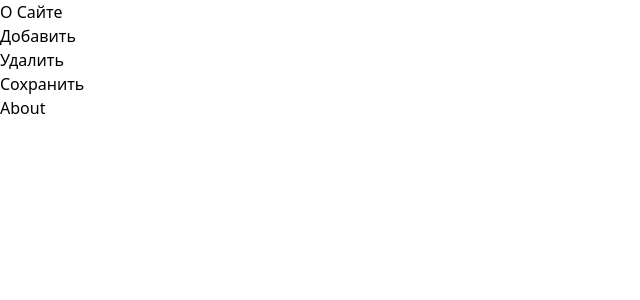
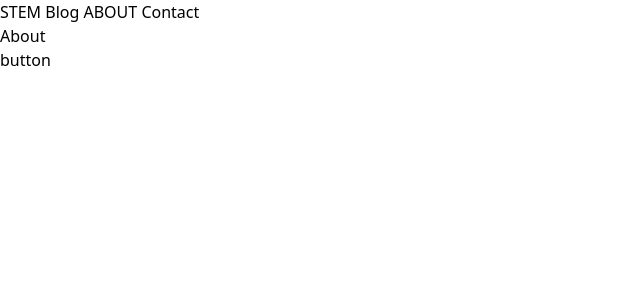
Before and after one commit to nurbekomar/StemBlog, a Django app: page /about/ in a window 1280 px wide. Shown: the top 300 px of the page, without its empty margins (0-640 px from the left). Run offline with Django 4.2, Linux system fonts and the light colour scheme; some libraries are stand-ins or nearby versions.

Commit message:
add menu

```diff
--- a/blog/templates/blog/about.html
+++ b/blog/templates/blog/about.html
@@ -2,4 +2,5 @@
 
 {% block content %}
 <h1>{{title}}</h1>
+<a href="{% url  'home' %}">button</a>
 {% endblock content %}
--- a/blog/templates/blog/base.html
+++ b/blog/templates/blog/base.html
@@ -14,7 +14,7 @@
         {% block mainmenu %}
         <ul>
             {% for m in menu %}
-            <li>{{m}}</li>
+            <a href="{% url m.url_name %}">{{m.title}}</a>
             {% endfor %}
         </ul>
         {% endblock mainmenu %}
--- a/blog/templates/blog/index.html
+++ b/blog/templates/blog/index.html
@@ -7,6 +7,7 @@
     <li>
         <h3>{{p.title}}</h3>
         <p>{{p.content}}</p>
+        <a href="{{ p.get_absolute_url }}">read post</a>
         <hr>
     </li>
     {% endfor %}
--- a/blog/urls.py
+++ b/blog/urls.py
@@ -2,6 +2,9 @@ from django.urls import path
 from blog.views import *
 
 urlpatterns = [
-    path("", index),
-    path("about/", about)
+    path("", index, name="home"),
+    path("blog/", blog, name="blog"),
+    path("about/", about, name="about"),
+    path("contact/", contact, name="contact"),
+    path("post/<int:post_id>", show_post, name="post")
 ]
--- a/blog/views.py
+++ b/blog/views.py
@@ -3,17 +3,37 @@ from django.http import HttpResponse, HttpResponseNotFound
 from blog.models import *
 # Create your views here.
 
-menu = ["О Сайте", "Добавить", "Удалить", "Сохранить"]
+menu = [{'title': "STEM", 'url_name': "home"},
+        {'title': "Blog", 'url_name': "blog"},
+        {'title': "ABOUT", 'url_name': "about"},
+        {'title': "Contact", 'url_name': "contact"}]
 
 
 def index(request):
     posts = Blog.objects.all()
-    return render(request, "blog/index.html", {"posts": posts, "menu": menu, "title": "Main Page"})
+    context = {
+        'posts': posts,
+        'menu': menu,
+        'title': 'STEM'
+    }
+    return render(request, "blog/index.html", context=context)
+
+
+def blog(request):
+    return HttpResponse("BLOG")
 
 
 def about(request):
     return render(request, "blog/about.html", {"menu": menu, "title": "About"})
 
 
+def contact(request):
+    return HttpResponse("CONTACT")
+
+
+def show_post(request, post_id):
+    return HttpResponse(f"Post = {post_id}")
+
+
 def pageNotFound(request, exception):
     return HttpResponseNotFound("<h1>Страница не найдена</h1>")
```
Also changed, not shown: blog/models.py (+7 -0 lines).
